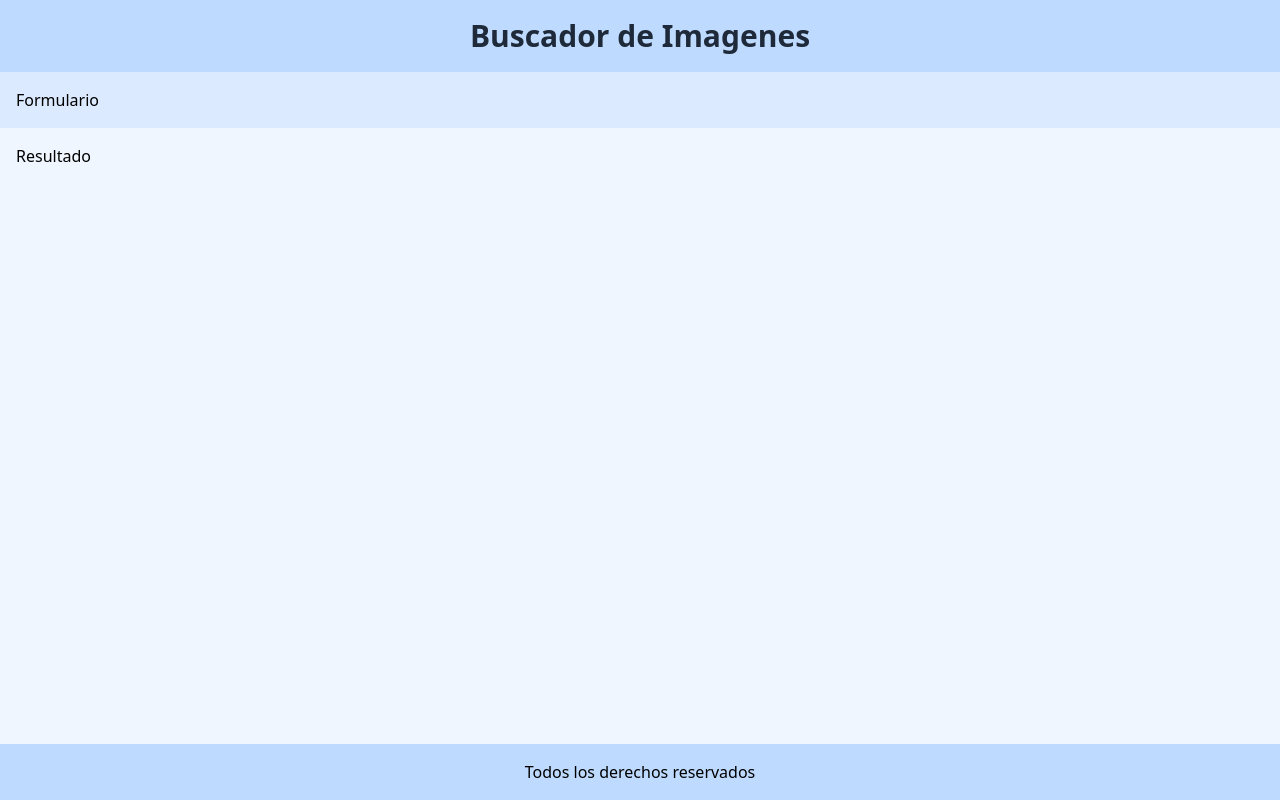
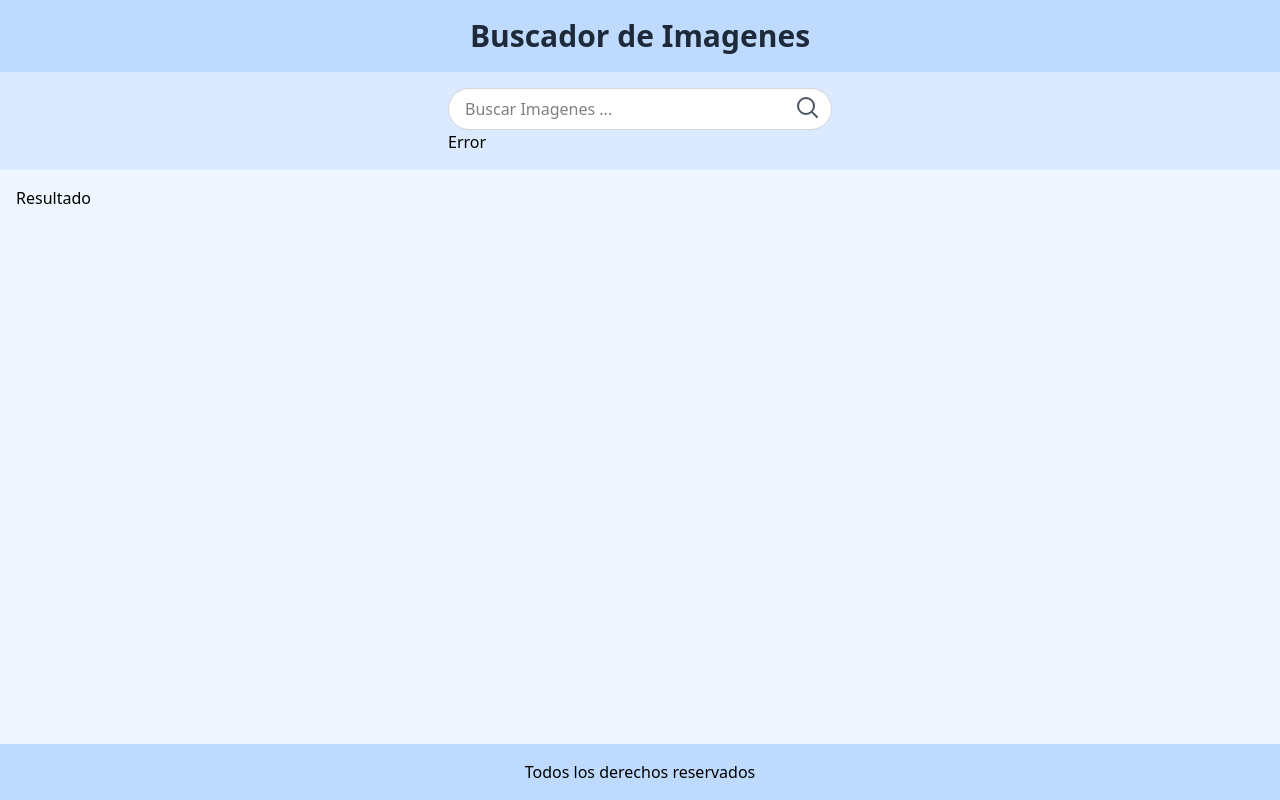
Before and after one commit to jesWeb/BuscadorDeImagenes, a React (Vite) app: page / in a window 1280 px wide. Built offline with nearby package versions, Linux system fonts and the light colour scheme.

Commit message:
he creado un componente de un button y he instalado la dependencia de react form

```diff
--- a/package.json
+++ b/package.json
@@ -13,6 +13,7 @@
     "@tailwindcss/vite": "^4.1.11",
     "react": "^19.1.0",
     "react-dom": "^19.1.0",
+    "react-hook-form": "^7.60.0",
     "tailwindcss": "^4.1.11"
   },
   "devDependencies": {
--- /dev/null
+++ b/src/components/BusquedaIcon.tsx
@@ -0,0 +1,25 @@
+interface IconoLupaProps {
+    className?: string
+}
+
+
+export const BusquedaIcon = ({ className = "w-6 h-6 text-gray-600 hover:text-gray-800" }: IconoLupaProps) => {
+    return (
+        <>
+            <svg
+                className={className}
+                fill="none"
+                stroke="currentColor"
+                viewBox="0 0 24 24"
+            >
+                <path
+                    strokeLinecap="round"
+                    strokeLinejoin="round"
+                    strokeWidth="2"
+                    d="M21 21l-4.35-4.35M10 18a8 8 0 100-16 8 8 0 000 16z"
+                />
+            </svg>
+
+        </>
+    )
+}
--- a/src/components/Formulario.tsx
+++ b/src/components/Formulario.tsx
@@ -1,8 +1,33 @@
-import React from 'react'
+import { useForm } from "react-hook-form"
+import { BusquedaIcon } from "./BusquedaIcon"
+useForm
+const Formulario = () => {
 
-const Formulario = () => {
+  const {
+    register: register
+  } = useForm()
+
   return (
-    <div>Formulario</div>
+    <>
+      <div className="flex flex-col items-center">
+        <form action="">
+          <div className="relative">
+            <input type="text"
+              placeholder="Buscar Imagenes ..."
+              className="w-96 px-4 py-2 border border-gray-300 rounded-full focus:outline-none focus:ring-2 focus:ring-blue-300 bg-white"
+              {...register}
+            />
+            <button
+              type="submit"
+              className="absolute right-0 top-0 mt-2 mr-3 focus:outline-none cursor-pointer"
+            >
+              <BusquedaIcon />
+            </button>
+            <p>Error</p>
+          </div>
+        </form>
+      </div>
+    </>
   )
 }
 
```
Also changed, not shown: 1 other file (tests, documents, lock files or other folders).
